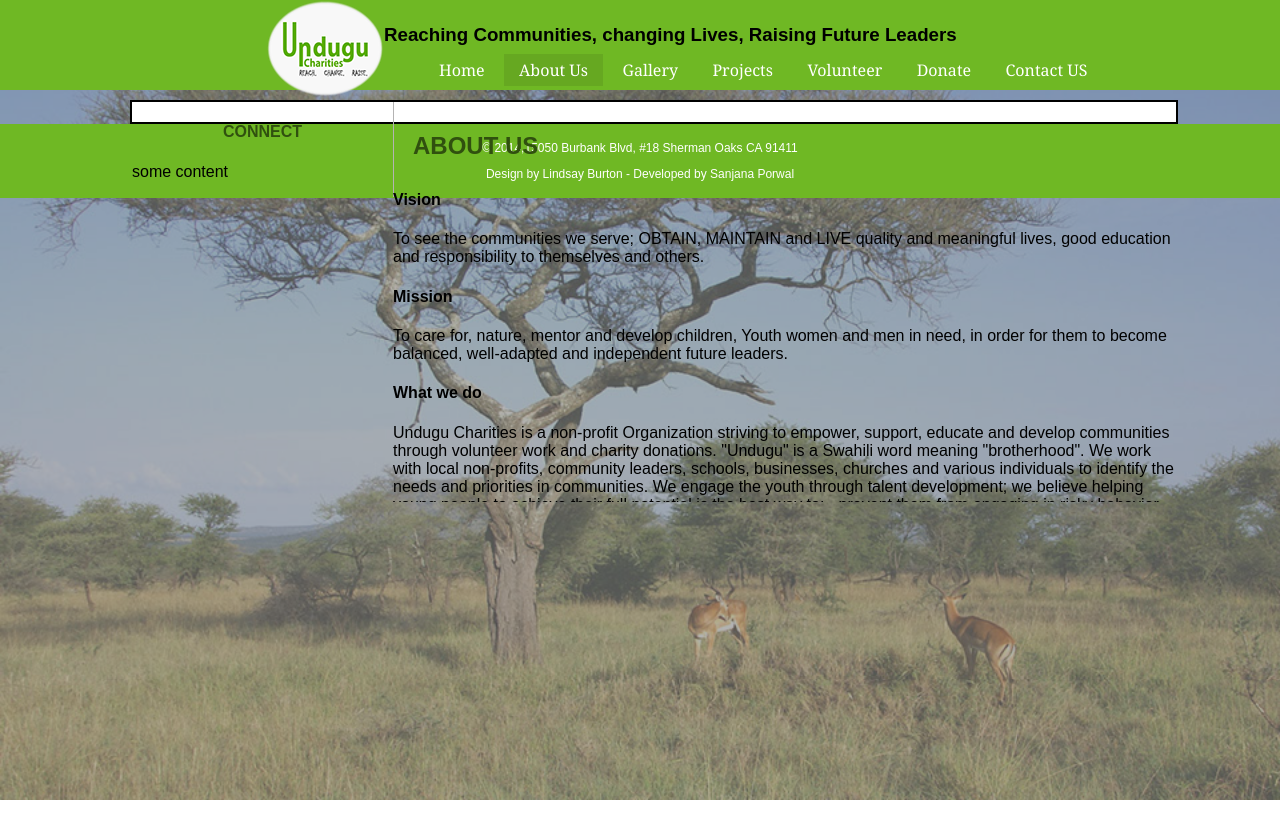
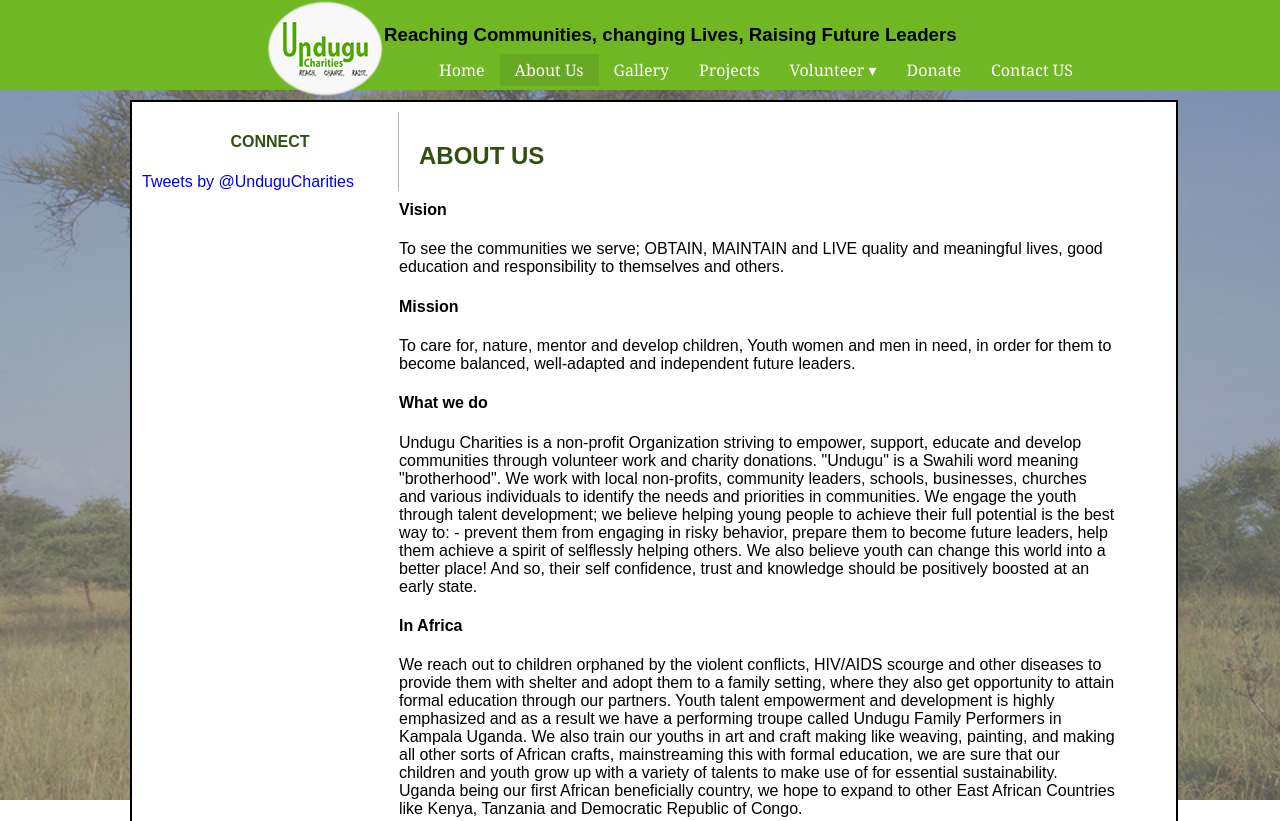
Before and after one commit to sanjana-1604/undugu-organization, a plain HTML site: page AboutUs.html in a window 1280 px wide. Shown: the top 821 px of the page. Before the commit the page ends 800 px from the top, so only its background shows below. Drawn offline with Linux system fonts and the light colour scheme.

Commit message:
added new html files

```diff
--- a/AboutUs.html
+++ b/AboutUs.html
@@ -20,9 +20,14 @@
 					<li><a href="Home.html">Home</a></li>
 					<li><a href="AboutUs.html" class="selected">About Us</a></li>
 					<li><a href="Gallery.html">Gallery</a></li>
-					<li><a href="#">Projects</a></li>
-					<li><a href="#">Volunteer</a></li>
-					<li><a href="#">Donate</a></li>
+					<li><a href="Project.html">Projects</a></li>
+					<li><a href="">Volunteer &#9662;</a>
+					<ul class="dropdown-menu">
+					<li><a href="USA_Volunteer.html" >USA Volunteer</a></li>
+					<li><a href="Africa_Volunteer.html" >Africa Volunteer</a></li>
+					</ul>
+					</li>
+					<li><a href="Donate.html">Donate</a></li>
 					<li><a href="ContactUs.html">Contact US</a></li>
 				</ul>
 			</nav>
@@ -31,7 +36,9 @@
 	<div class="content">
 		<aside class="aside">
 		<h4>CONNECT</h4>
-			<p>some content</p>
+			<a class="twitter-timeline"
+				href="https://twitter.com/UnduguCharities"
+				data-widget-id="473571454663917568">Tweets by @UnduguCharities</a>
 		</aside>
 		<section class="section">
 			<div class="about_content">
@@ -91,6 +98,18 @@
 		<p>&copy; 2014,15050 Burbank Blvd, #18 Sherman Oaks CA 91411</p>
 		<p>Design by Lindsay Burton - Developed by Sanjana Porwal</p>
 	</footer>
+	<script>
+		!function(d, s, id) {
+			var js, fjs = d.getElementsByTagName(s)[0], p = /^http:/
+					.test(d.location) ? 'http' : 'https';
+			if (!d.getElementById(id)) {
+				js = d.createElement(s);
+				js.id = id;
+				js.src = p + "://platform.twitter.com/widgets.js";
+				fjs.parentNode.insertBefore(js, fjs);
+			}
+		}(document, "script", "twitter-wjs");
+	</script>
 
 </body>
 </html>
--- a/css/stylesheet.css
+++ b/css/stylesheet.css
@@ -83,6 +83,7 @@
 
 #nav li {
 	display: inline-block;
+	float:left;
 }
 
 #nav a {
@@ -94,6 +95,17 @@
 .selected {
 	background: #66A821;
 }
+.dropdown-menu
+{
+	display:none;
+}
+#nav li:hover .dropdown-menu
+{
+	display:block;
+}
+
+
+
 /*********************************
 Footer
 *********************************/
@@ -112,11 +124,9 @@
 aside
 ******************************/
 .aside {
-	position: absolute;
-	top: 0;
-	left: 0;
 	border-right: 1px solid #b4b3b3;
 	width: 25%;
+	float:left;
 }
 .aside h4
 {
@@ -132,7 +142,6 @@
 ************************************/
 .content {
 	background: #fff;
-
 	width: 80%;
 	float: left;
 	margin: 0px 30px;
@@ -145,10 +154,7 @@
 section
 ****************************/
 .section {
-	position: absolute;
-	top: 0;
-	right: 0;
-	width: 75%;
+	width: 95%;
 }
 
 #home_gallery li , #gallery li{
@@ -199,7 +205,6 @@
 ********************************************************************************************/
 .about_content {
 	overflow: auto;
-	height: 400px;
 	padding: 0, 20px;
 	margin:0, 200px;
 
```
Also changed, not shown: ContactUs.html (+26 -9 lines), Gallery.html (+9 -6 lines), Home.html (+9 -3 lines).
